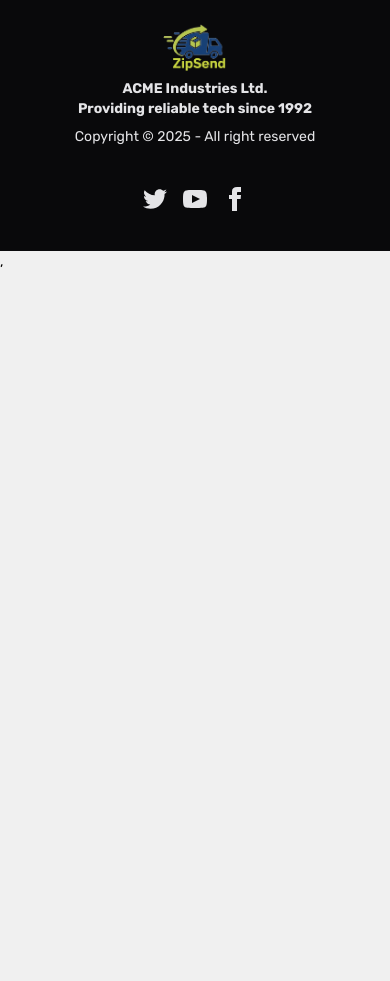
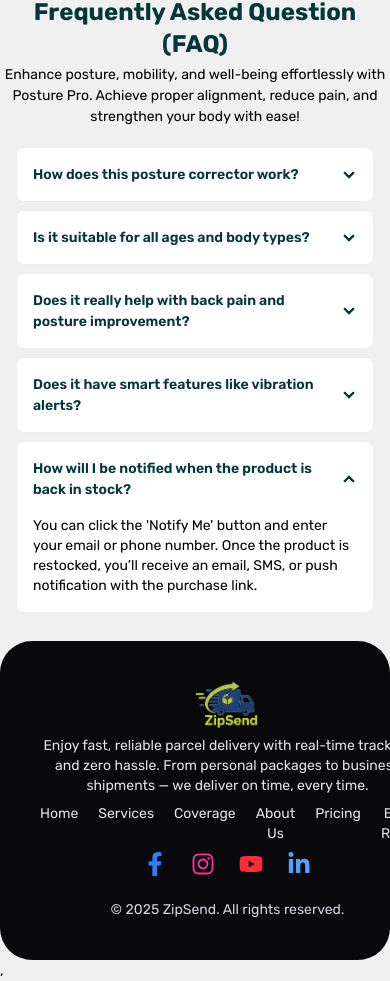
Before and after one commit to mehedihasan1337/ZipSend-client, a React (Vite) app: page / in a window 390 px wide. Shown: the part 6154-7135 px from the top of the page. Before the commit the page ends 6426 px from the top, so only its background shows below. Built offline with nearby package versions, Linux system fonts and the light colour scheme.

Commit message:
added frequently

```diff
--- /dev/null
+++ b/src/pages/Home/Frequently/Frequently.jsx
@@ -0,0 +1,48 @@
+import React from 'react';
+const faqData = [
+    {
+        Qsn: "How does this posture corrector work?",
+        Ans: "This posture corrector gently pulls your shoulders back using adjustable straps to keep your spine aligned in a neutral position. With regular use, it helps train your muscles to maintain a proper posture naturally."
+    },
+    {
+        Qsn: "Is it suitable for all ages and body types?",
+        Ans: "Yes, it is designed to fit most ages and body types. However, children under 8, pregnant women, or anyone recovering from recent surgery should consult a doctor before using it."
+    },
+    {
+        Qsn: "Does it really help with back pain and posture improvement?",
+        Ans: "Many users have reported reduced back pain and noticeable posture improvement after consistent use. It supports your back muscles and helps you develop better posture habits, though it’s not a replacement for medical treatment."
+    },
+    {
+        Qsn: "Does it have smart features like vibration alerts?",
+        Ans: "Yes, the Smart version includes Bluetooth connectivity and gentle vibration reminders to alert you whenever you slouch, helping you maintain good posture throughout the day."
+    },
+    {
+        Qsn: "How will I be notified when the product is back in stock?",
+        Ans: "You can click the 'Notify Me' button and enter your email or phone number. Once the product is restocked, you’ll receive an email, SMS, or push notification with the purchase link."
+    }
+];
+
+const Frequently = () => {
+    return (
+        <div className=''>
+            <div className='max-w-3xl mx-auto text-center mb-5'>
+                <h2 className="text-2xl mt-10 sm:text-3xl font-bold text-[#03373D] border-primary inline-block pb-1">Frequently Asked Question (FAQ)</h2>
+            <p className="text-black">Enhance posture, mobility, and well-being effortlessly with Posture Pro.
+                 Achieve proper alignment, reduce pain, and strengthen your body with ease!</p>
+            </div>
+            <div className='max-w-6xl mx-auto px-4 text-center text-[#03373D]  '>
+                {faqData.map((item, i) => (
+                    <div key={i} className=" text-left mb-2 collapse collapse-arrow bg-base-100 border border-base-300">
+                        <input type="radio" name="my-accordion-2" defaultChecked />
+                        <div className="collapse-title font-semibold">{item.Qsn}</div>
+                        <div className="collapse-content text-black text-sm">{item.Ans}</div>
+                    </div>
+
+                ))}
+
+            </div>
+        </div>
+    );
+};
+
+export default Frequently;
--- a/src/pages/Home/Home/Home.jsx
+++ b/src/pages/Home/Home/Home.jsx
@@ -6,6 +6,7 @@ import Slayed from '../Slayed/Slayed';
 import Benefites from '../Benefites/benefites';
 import BeMerchant from '../Bemerchant/BeMerchant';
 import Testimonials from '../Testimonials/Testimonials';
+import Frequently from '../Frequently/Frequently';
 
 const Home = () => {
     return (
@@ -17,6 +18,7 @@ const Home = () => {
             <Benefites></Benefites>
             <BeMerchant></BeMerchant>
             <Testimonials></Testimonials>
+            <Frequently></Frequently>
         </div>
     );
 };
--- a/src/pages/Home/Testimonials/Testimonials.jsx
+++ b/src/pages/Home/Testimonials/Testimonials.jsx
@@ -132,7 +132,7 @@ export default function Testimonials() {
         effect={"cards"}
         grabCursor={true}
         modules={[EffectCards]}
-        className="mySwiper"
+        className="mySwiper "
       >
         {testimonials.map((item, index) => (
           <SwiperSlide key={index} className="testimonial-card">
--- a/src/pages/Home/Testimonials/TestimonialsStyles.css
+++ b/src/pages/Home/Testimonials/TestimonialsStyles.css
@@ -105,6 +105,9 @@ body {
   padding: 25px 30px;
   text-align: left;
   position: relative;
+  width: 100%;
+  height: 100%;
+
 }
 
 .quote-icon {
--- a/src/pages/shared/Footer.jsx
+++ b/src/pages/shared/Footer.jsx
@@ -1,58 +1,63 @@
 import React from 'react';
 import ZipSendLogo from './ZipSendLogo';
+import NavItems from './navItems';
+import { FaFacebookF, FaInstagram, FaLinkedinIn, FaYoutube } from 'react-icons/fa';
 
 const Footer = () => {
     return (
         <div>
-            <footer className="footer footer-horizontal footer-center bg-neutral text-neutral-content p-10 mt-7">
-  <aside>
-   <div>
+            <footer className="footer footer-horizontal footer-center bg-neutral text-neutral-content p-10 mt-7 rounded-4xl">
+
+<div className='max-w-3xl'>
+     <div>
     <ZipSendLogo></ZipSendLogo>
    </div>
-    <p className="font-bold">
-      ACME Industries Ltd.
-      <br />
-      Providing reliable tech since 1992
-    </p>
-    <p>Copyright © {new Date().getFullYear()} - All right reserved</p>
-  </aside>
-  <nav>
-    <div className="grid grid-flow-col gap-4">
-      <a>
-        <svg
-          xmlns="http://www.w3.org/2000/svg"
-          width="24"
-          height="24"
-          viewBox="0 0 24 24"
-          className="fill-current">
-          <path
-            d="M24 4.557c-.883.392-1.832.656-2.828.775 1.017-.609 1.798-1.574 2.165-2.724-.951.564-2.005.974-3.127 1.195-.897-.957-2.178-1.555-3.594-1.555-3.179 0-5.515 2.966-4.797 6.045-4.091-.205-7.719-2.165-10.148-5.144-1.29 2.213-.669 5.108 1.523 6.574-.806-.026-1.566-.247-2.229-.616-.054 2.281 1.581 4.415 3.949 4.89-.693.188-1.452.232-2.224.084.626 1.956 2.444 3.379 4.6 3.419-2.07 1.623-4.678 2.348-7.29 2.04 2.179 1.397 4.768 2.212 7.548 2.212 9.142 0 14.307-7.721 13.995-14.646.962-.695 1.797-1.562 2.457-2.549z"></path>
-        </svg>
-      </a>
-      <a>
-        <svg
-          xmlns="http://www.w3.org/2000/svg"
-          width="24"
-          height="24"
-          viewBox="0 0 24 24"
-          className="fill-current">
-          <path
-            d="M19.615 3.184c-3.604-.246-11.631-.245-15.23 0-3.897.266-4.356 2.62-4.385 8.816.029 6.185.484 8.549 4.385 8.816 3.6.245 11.626.246 15.23 0 3.897-.266 4.356-2.62 4.385-8.816-.029-6.185-.484-8.549-4.385-8.816zm-10.615 12.816v-8l8 3.993-8 4.007z"></path>
-        </svg>
-      </a>
-      <a>
-        <svg
-          xmlns="http://www.w3.org/2000/svg"
-          width="24"
-          height="24"
-          viewBox="0 0 24 24"
-          className="fill-current">
-          <path
-            d="M9 8h-3v4h3v12h5v-12h3.642l.358-4h-4v-1.667c0-.955.192-1.333 1.115-1.333h2.885v-5h-3.808c-3.596 0-5.192 1.583-5.192 4.615v3.385z"></path>
-        </svg>
-      </a>
-    </div>
-  </nav>
+   <div>
+    <p>Enjoy fast, reliable parcel delivery with real-time
+      tracking and zero hassle. From personal packages
+       to business shipments — we deliver on time, every time.</p>
+   </div>
+   <nav className=''><NavItems></NavItems></nav>
+   <div className="flex justify-center gap-6">
+        <a
+          href="https://facebook.com"
+          target="_blank"
+          rel="noopener noreferrer"
+          className="text-blue-500 text-2xl transition-colors"
+        >
+          <FaFacebookF />
+        </a>
+        <a
+          href="https://instagram.com"
+          target="_blank"
+          rel="noopener noreferrer"
+          className="text-pink-500 text-2xl transition-colors"
+        >
+          <FaInstagram />
+        </a>
+        <a
+          href="https://youtube.com"
+          target="_blank"
+          rel="noopener noreferrer"
+          className="text-red-500 text-2xl transition-colors"
+        >
+          <FaYoutube />
+        </a>
+        <a
+          href="https://linkedin.com"
+          target="_blank"
+          rel="noopener noreferrer"
+          className="text-blue-400 text-2xl transition-colors"
+        >
+          <FaLinkedinIn />
+        </a>
+      </div>
+
+      <p className="text-center text-gray-300 text-sm mt-4">
+        © {new Date().getFullYear()} ZipSend. All rights reserved.
+      </p>
+</div>
+
 </footer>
         </div>
     );
--- /dev/null
+++ b/src/pages/shared/NavItems.jsx
@@ -0,0 +1,17 @@
+import React from 'react';
+import { NavLink } from 'react-router';
+
+const NavItems = () => {
+    return (
+        <div className='flex gap-5 list-none'>
+            <li><NavLink to="/"> Home </NavLink> </li>
+            <li><NavLink to="/about"> Services </NavLink> </li>
+            <li><NavLink to="/about"> Coverage </NavLink> </li>
+            <li><NavLink to="/about"> About Us </NavLink> </li>
+            <li><NavLink to="/about"> Pricing </NavLink> </li>
+            <li><NavLink to="/about"> Be a Rider </NavLink> </li>
+        </div>
+    );
+};
+
+export default NavItems;
--- a/src/pages/shared/Navber.jsx
+++ b/src/pages/shared/Navber.jsx
@@ -1,11 +1,17 @@
 import React from 'react';
 import { NavLink } from 'react-router';
 import ZipSendLogo from './ZipSendLogo';
+;
 
 const Navber = () => {
     const navItems = <>
+
       <li><NavLink to="/"> Home </NavLink> </li>
+      <li><NavLink to="/about"> Services </NavLink> </li>
+      <li><NavLink to="/about"> Coverage </NavLink> </li>
       <li><NavLink to="/about"> About Us </NavLink> </li>
+      <li><NavLink to="/about"> Pricing </NavLink> </li>
+      <li><NavLink to="/about"> Be a Rider </NavLink> </li>
     </>
     return (
         <div className='my-7 '>
@@ -27,7 +33,7 @@ const Navber = () => {
   </div>
   <div className="navbar-center hidden lg:flex">
     <ul className="menu menu-horizontal px-1">
-     {navItems}
+    {navItems}
     </ul>
   </div>
   <div className="navbar-end">
```
